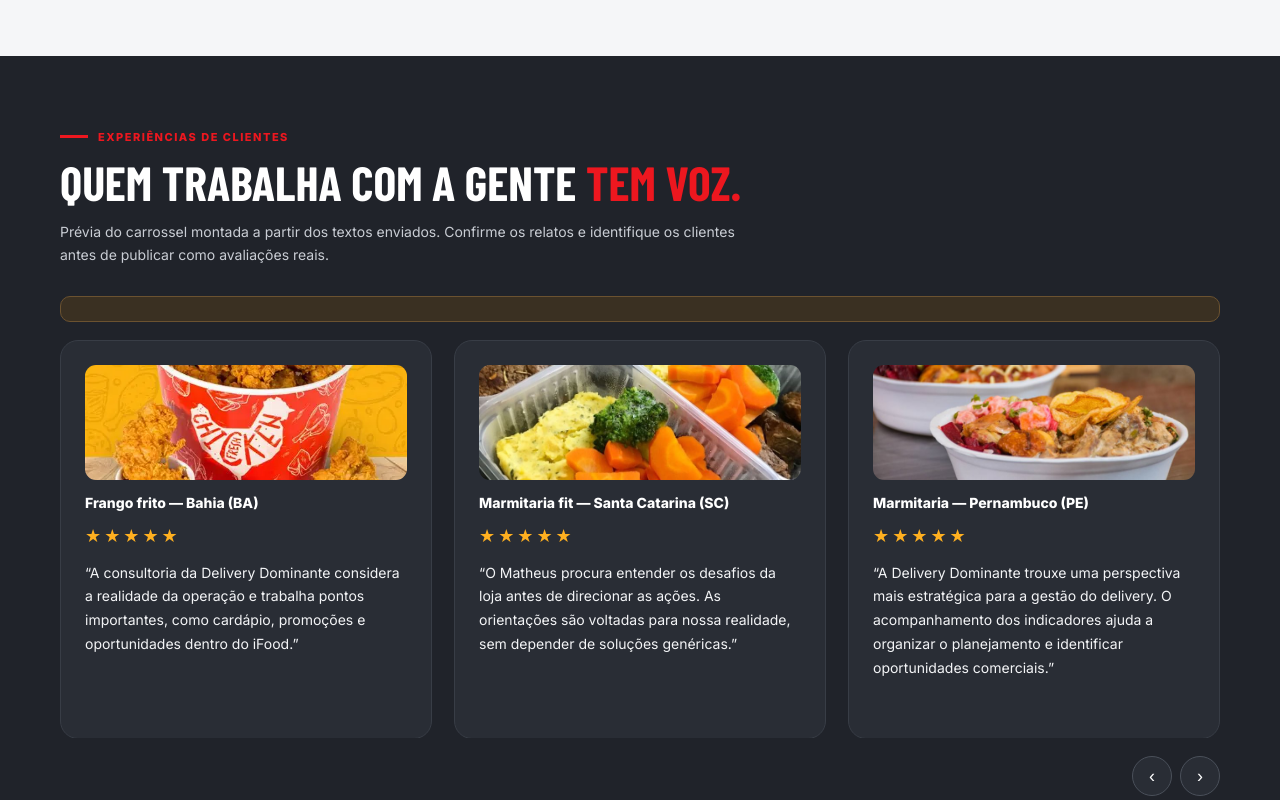
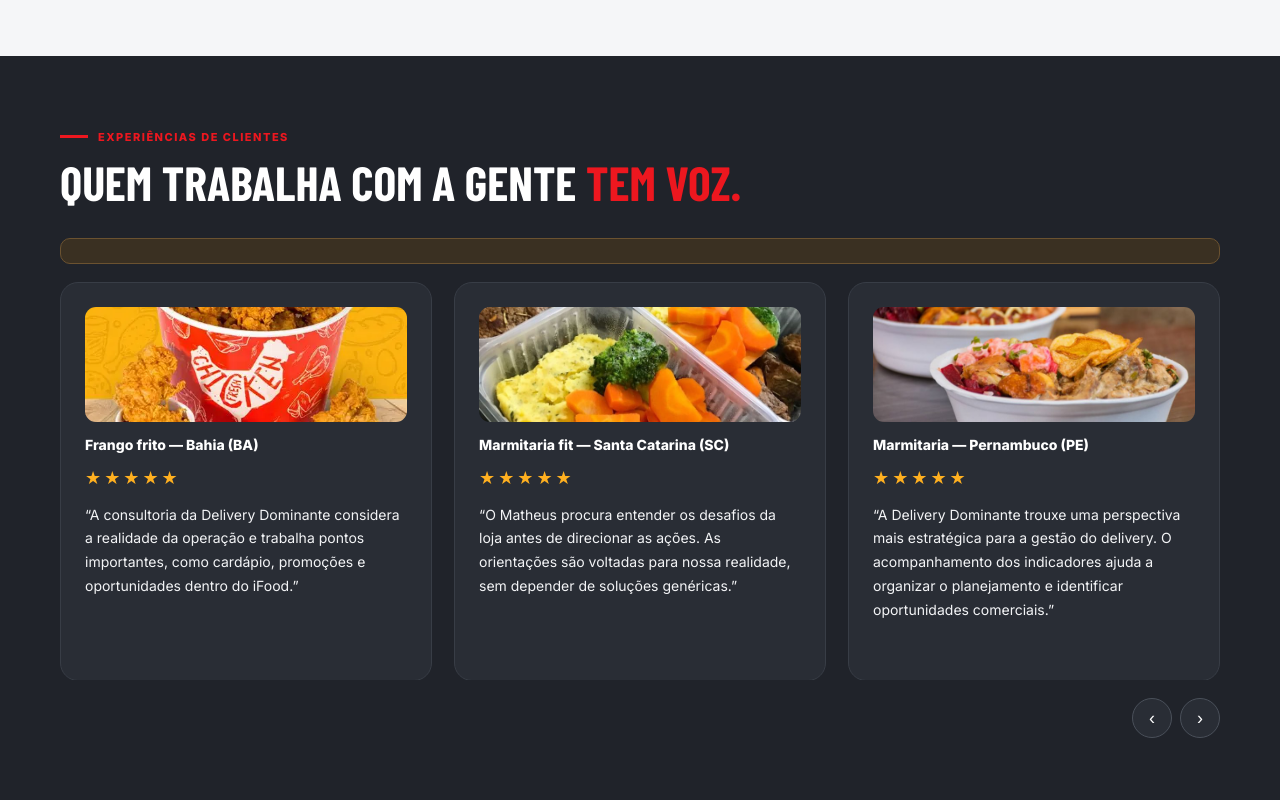
Before and after one commit to deliverydominante/delivery-dominante, a plain HTML site: page index.html in a window 1280 px wide. Shown: the part 4880-5680 px from the top of the page. Drawn offline with nearby package versions, Linux system fonts and the light colour scheme; grey boxes are pictures that could not be loaded; a web font is replaced by a local one.

Commit message:
Remove observações de prévia da seção de depoimentos

```diff
--- a/index.html
+++ b/index.html
@@ -256,7 +256,7 @@ footer .links{flex-wrap:wrap}
 </section>
 <section class="testimonials" id="depoimentos">
  <div class="container">
-  <div class="section-head"><div class="eyebrow">Experiências de clientes</div><h2>Quem trabalha com a gente <span>tem voz.</span></h2><p>Prévia do carrossel montada a partir dos textos enviados. Confirme os relatos e identifique os clientes antes de publicar como avaliações reais.</p></div>
+  <div class="section-head"><div class="eyebrow">Experiências de clientes</div><h2>Quem trabalha com a gente <span>tem voz.</span></h2></div>
   <p class="review-disclaimer"></p><div class="review-window"><div class="review-track" id="reviewTrack"></div></div>
   <div class="review-controls"><button type="button" id="reviewPrev" aria-label="Depoimentos anteriores">‹</button><button type="button" id="reviewNext" aria-label="Próximos depoimentos">›</button></div>
  </div>
```
